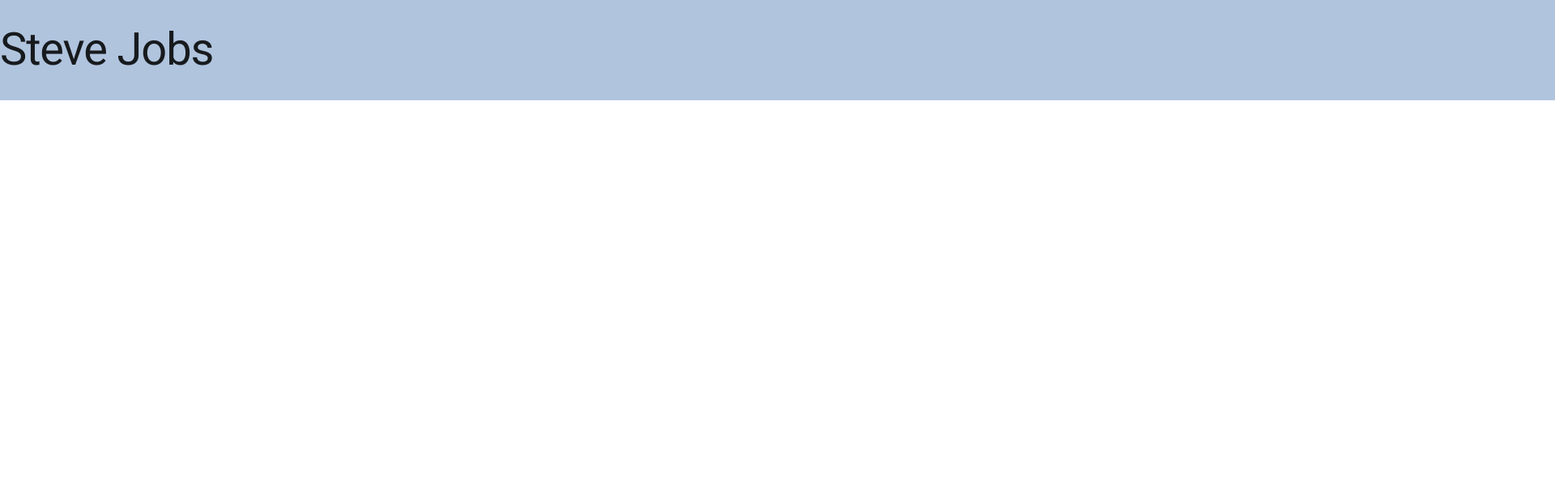
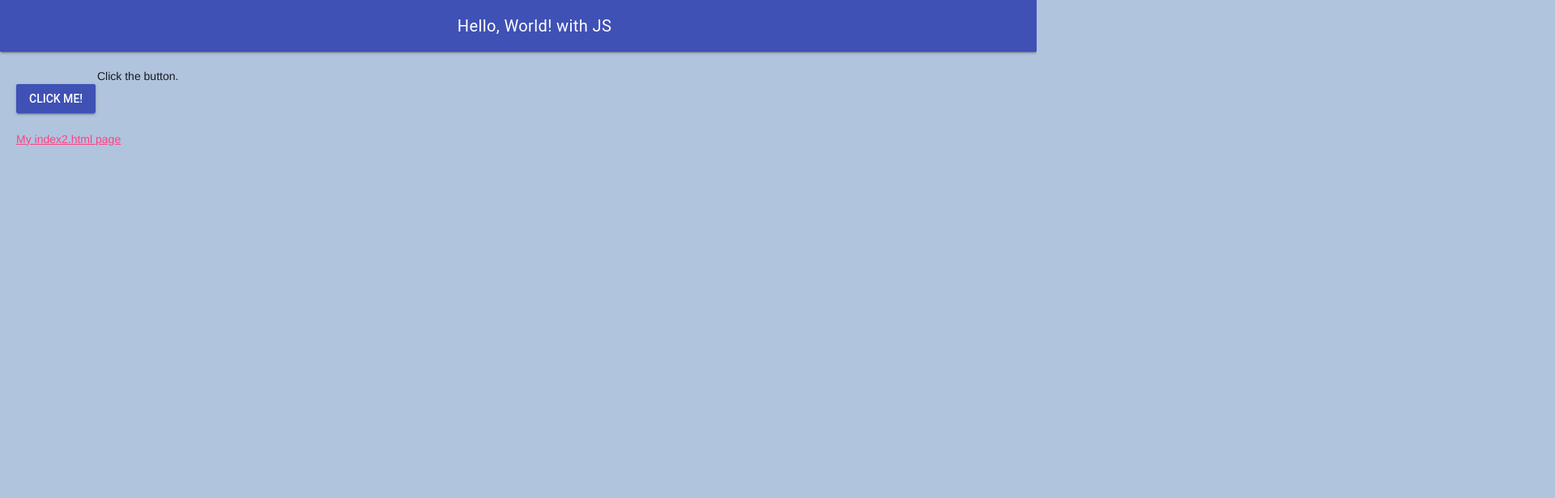
Before and after one commit to andre-deveau/ICS20-Assignment-2, a plain HTML site: page index.html in a window 1280 px wide. Shown: the top 616 px of the page at 81% size, 1920 px wide, since content can reach past the window. Drawn offline with nearby package versions, Linux system fonts and the light colour scheme.

Commit message:
change index.html

```diff
--- a/index.html
+++ b/index.html
@@ -1,42 +1,55 @@
 <!DOCTYPE html>
-<!-- ICS20-Assignment1 -->
-<html lang="en-ca">
+<html>
   <head>
     <meta charset="utf-8" />
-    <meta name="description" content="Steve Jobs" />
-    <meta name="keywords" content="mths, ics20" />
+    <meta name="description" content="My first webpage, with JavaScript" />
+    <meta name="keywords" content="mths, ics2o" />
     <meta name="author" content="Andre Deveau" />
-    <meta name="viewport" content="width=device-width, initial-scale-1.0" />
+    <meta name="viewport" content="width=device-width, initial-scale=1.0" />
+    <link rel="stylesheet" href="./css/style.css" />
     <link
       rel="stylesheet"
       href="https://fonts.googleapis.com/icon?family=Material+Icons"
     />
     <link
       rel="stylesheet"
-      href="http://fonts.googleapis.com/css?family=Roboto:300,400,500,700"
-      type="text/css"
-    />
-    <link
-      rel="stylesheet"
       href="https://code.getmdl.io/1.3.0/material.indigo-pink.min.css"
     />
-    <style>
-      img {
-        display: block;
-        margin-left: auto;
-        margin-right: auto;
+    <link rel="apple-touch-icon" sizes="180x180" href="apple-touch-icon.png" />
+    <link rel="icon" type="image/png" sizes="32x32" href="favicon-32x32.png" />
+    <link rel="icon" type="image/png" sizes="16x16" href="favicon-16x16.png" />
+    <link rel="manifest" href="site.webmanifest" />
+    <title>My first webpage, with JavaScript</title>
+  </head>
+  <body>
+    <script>
+      function myButtonClicked() {
+        alert("Hello, Wordl!")
       }
-    </style>
-    <title>Steve Jobs</title>
-    <link rel="stylesheet" href="./css/style.css" />
-  </head>
-  <!-- This is the body of the Website -->
-  <body>
-    <h1 id="my-header">Steve Jobs</h1>
-    <img
-      src="./images/stevejobs.jpg"
-      style="width: 7000px; height: 7000px"
-      alt="style"
-    />
+    </script>
+    <div class="mdl-layout mdl-js-layout mdl-layout--fixed-header">
+      <header class="mdl-layout__header">
+        <div class="mdl-layout__header-row">
+          <span class="mdl-layout-title">Hello, World! with JS</span>
+        </div>
+      </header>
+      <main class="mdl-layout__content">
+        <div class="page-content" style="padding-left: 100px">
+          Click the button.
+        </div>
+        <!-- Colored raised button -->
+        <button
+          class="mdl-button mdl-js-button mdl-button--raised mdl-button--colored"
+          onclick="myButtonClicked()"
+        >
+          Click me!
+        </button>
+        <br />
+        <br />
+        <p>
+          <a href="./index2.html">My index2.html page</a>
+        </p>
+      </main>
+    </div>
   </body>
 </html>
```
